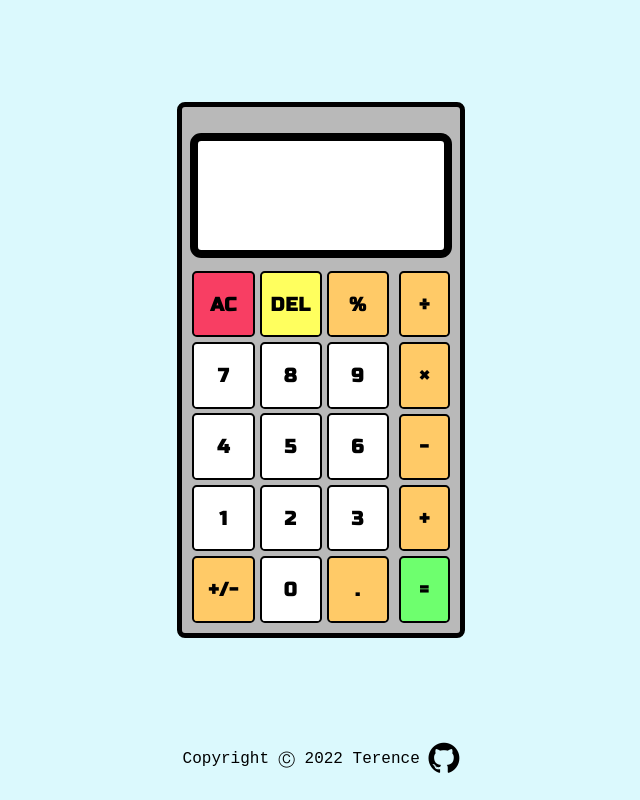
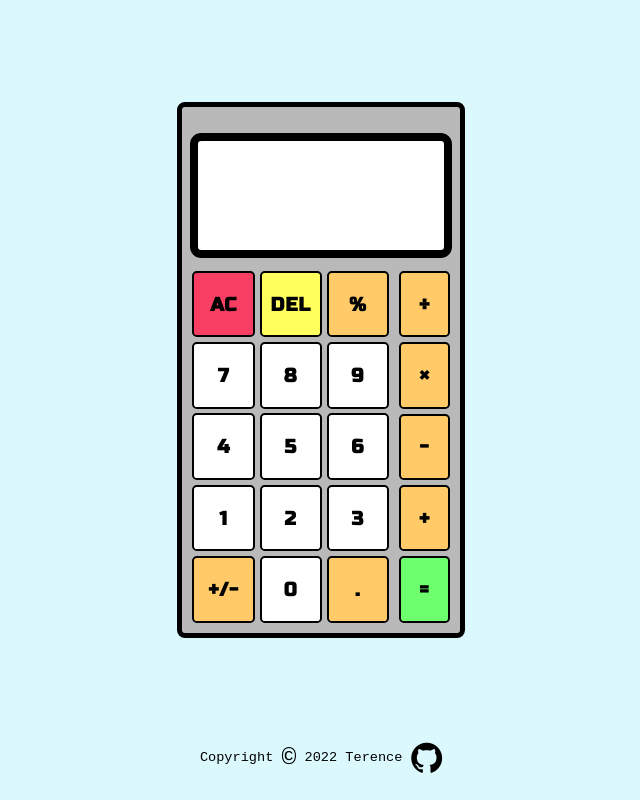
Before and after one commit to TerenceChew/Calculator-TOP, a plain HTML site: page index.html in a window 1280 px wide. Shown: the whole page, without its empty margins (319-959 px from the left). Drawn offline with Linux system fonts and the light colour scheme.

Commit message:
Update footer

```diff
--- a/index.html
+++ b/index.html
@@ -48,7 +48,12 @@
     </div>
   </main>
   <footer class="center">
-    <p class="footer-text"></p>
+    <p class="footer-text">
+      Copyright
+      <span class="copyright-icon">&copy;</span>
+      <span class="curr-year"></span>
+      Terence
+    </p>
     <a href="https://github.com/TerenceChew">
       <i class="fa fa-github" style="font-size:36px"></i>
     </a>
--- a/index.js
+++ b/index.js
@@ -250,6 +250,6 @@ function handleKeydown(e) {
 }
 
 // Footer
-const footerText = document.querySelector('.footer-text');
+const currYearSpan = document.querySelector('.curr-year');
 let currYear = new Date().getFullYear();
-footerText.textContent = `Copyright Ⓒ ${currYear} Terence`;
+currYearSpan.innerText = `${currYear}`;
--- a/styles.css
+++ b/styles.css
@@ -116,7 +116,13 @@ footer {
 }
 
 footer p {
-  font-family: 'Courier New', Courier, monospace;
+  font-family: monospace;
+  font-size: .85rem;
+}
+
+.copyright-icon {
+  font-size: 1.55rem;
+  vertical-align: sub;
 }
 
 footer a {
```
